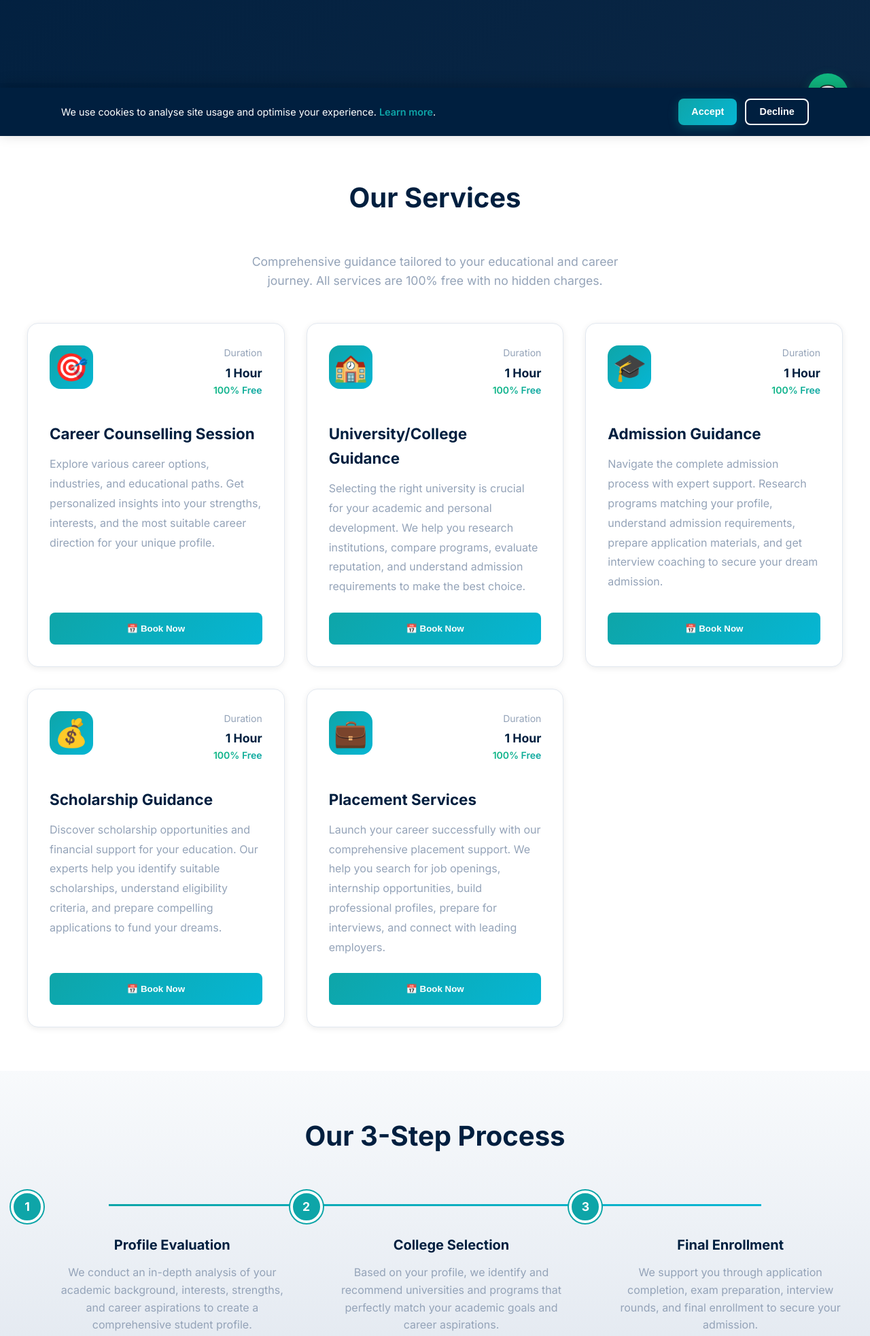
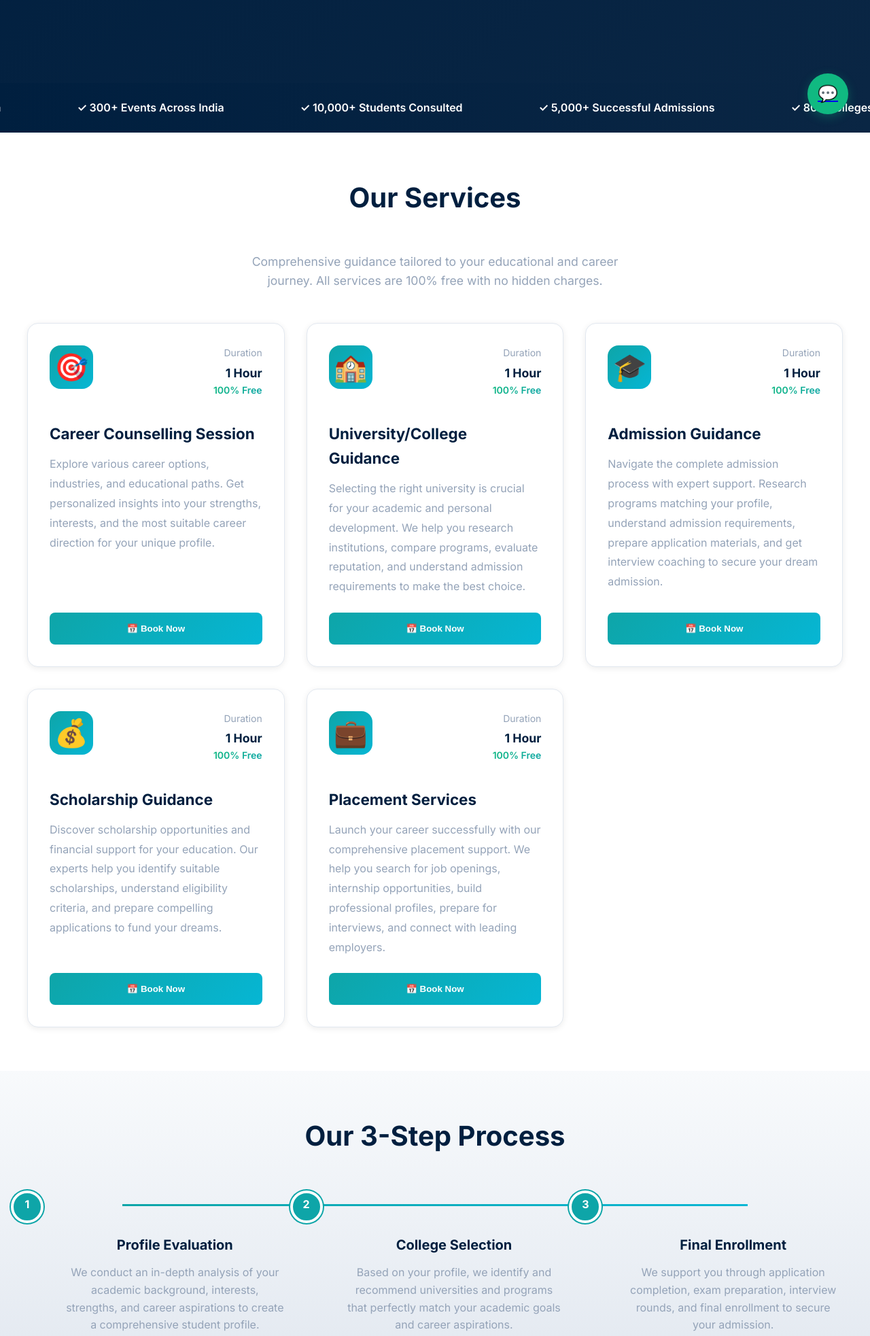
Before and after one commit to mindsil/mindsil.github.io, a plain HTML site: page index.html in a window 1280 px wide. Shown: the part 600-2565 px from the top of the page at 68% size. Drawn offline with Linux system fonts and the light colour scheme.

Commit message:
Update index.html

```diff
--- a/index.html
+++ b/index.html
@@ -516,15 +516,16 @@
         /* Process timeline: horizontal connector on desktop */
         .timeline-grid {
             position: relative;
+            counter-reset: step;
         }
 
         @media (min-width: 1024px) {
             .timeline-grid::before {
                 content: '';
                 position: absolute;
-                top: 1.25rem;
-                left: 10%;
-                right: 10%;
+                top: 1.25rem; /* half of 2.5rem circle = 1.25rem */
+                left: calc(10% + 1.25rem);
+                right: calc(10% + 1.25rem);
                 height: 3px;
                 background: linear-gradient(90deg, var(--teal) 0%, var(--accent) 100%);
                 z-index: 0;
@@ -547,7 +548,7 @@
 
         .timeline-item {
             position: relative;
-            padding-left: 3rem;
+            padding-left: 3.5rem;
         }
 
         .timeline-item::before {
@@ -563,15 +564,10 @@
             border-radius: 50%;
             border: 4px solid var(--white);
             box-shadow: 0 0 0 2px var(--teal);
-            display: flex;
-            align-items: center;
-            justify-content: center;
             font-weight: 700;
-            font-size: 1.1rem;
-        }
-
-        .timeline-grid {
-            counter-reset: step;
+            font-size: 1rem;
+            line-height: 2rem; /* (2.5rem height - 2*4px border) = ~2rem inner */
+            text-align: center;
         }
 
         /* Hero Section */
@@ -1053,7 +1049,7 @@
         <div class="container">
             <h2 id="process-title">Our 3-Step Process</h2>
 
-            <div class="timeline-grid" style="display: grid; grid-template-columns: repeat(auto-fit, minmax(260px, 1fr)); gap: 2rem; margin-top: 3rem;">
+            <div class="timeline-grid" style="display: grid; position: relative; grid-template-columns: repeat(3, 1fr); gap: 2rem; margin-top: 3rem;">
                 <div class="timeline-item">
                     <h3 style="font-size: 1.25rem; font-weight: 700; margin-bottom: 0.75rem; color: var(--navy);">
                         Profile Evaluation
@@ -1654,24 +1650,13 @@
                     © 2026 Navyug Educare India Pvt Ltd. All rights reserved.
                 </p>
                 <p style="font-size: 0.8rem; opacity: 0.7; margin-top: 0.75rem; max-width: 700px; margin-left: auto; margin-right: auto;">
-                    This website uses cookies to analyse traffic and improve your experience. By continuing to browse, you agree to our use of cookies. Forms are protected by anti-spam measures and your data is handled per our privacy policy.
+                    Forms are protected by anti-spam measures and your data is handled per our privacy policy.
                 </p>
             </div>
         </div>
     </footer>
 
-    <!-- ==================== COOKIE CONSENT BANNER ==================== -->
-    <div id="cookieBanner" role="dialog" aria-live="polite" aria-label="Cookie consent" style="display: none; position: fixed; bottom: 0; left: 0; right: 0; background: var(--navy); color: var(--white); padding: 1rem 1.5rem; z-index: 1500; box-shadow: 0 -4px 20px rgba(0,0,0,0.2);">
-        <div style="max-width: 1100px; margin: 0 auto; display: flex; gap: 1rem; align-items: center; flex-wrap: wrap; justify-content: space-between;">
-            <p style="font-size: 0.9rem; line-height: 1.5; margin: 0; flex: 1 1 280px;">
-                We use cookies to analyse site usage and optimise your experience. <a href="#privacy" style="color: var(--teal); font-weight: 600;">Learn more</a>.
-            </p>
-            <div style="display: flex; gap: 0.75rem;">
-                <button type="button" id="cookieAccept" class="btn-primary" style="padding: 0.6rem 1.2rem; font-size: 0.9rem;">Accept</button>
-                <button type="button" id="cookieDecline" class="btn-outline" style="padding: 0.6rem 1.2rem; font-size: 0.9rem; border-color: var(--white); color: var(--white);">Decline</button>
-            </div>
-        </div>
-    </div>
+
 
     <!-- ==================== WHATSAPP WIDGET ==================== -->
     <a href="https://wa.me/919220522887?text=Hi%20Navyug%20Educare%2C%20I%20need%20career%20guidance" class="whatsapp-widget" target="_blank" rel="noopener noreferrer" aria-label="Chat with Navyug Educare on WhatsApp">
@@ -1764,6 +1749,7 @@
             } finally {
                 submitBtn.disabled = false;
                 submitBtn.textContent = originalLabel;
+                formMessage.scrollIntoView({ behavior: 'smooth', block: 'nearest' });
                 setTimeout(() => formMessage.classList.remove('success'), 8000);
             }
         }
@@ -1790,21 +1776,7 @@
             }
         });
 
-        // Cookie consent banner: shown until accepted/declined, persists in localStorage.
-        (function () {
-            const KEY = 'navyug_cookie_consent';
-            const banner = document.getElementById('cookieBanner');
-            if (!banner) return;
-            if (!localStorage.getItem(KEY)) {
-                banner.style.display = 'block';
-            }
-            const dismiss = (value) => {
-                try { localStorage.setItem(KEY, value); } catch (e) { /* private mode: silently ignore */ }
-                banner.style.display = 'none';
-            };
-            document.getElementById('cookieAccept').addEventListener('click', () => dismiss('accepted'));
-            document.getElementById('cookieDecline').addEventListener('click', () => dismiss('declined'));
-        })();
+
     </script>
 </body>
 </html>
```
